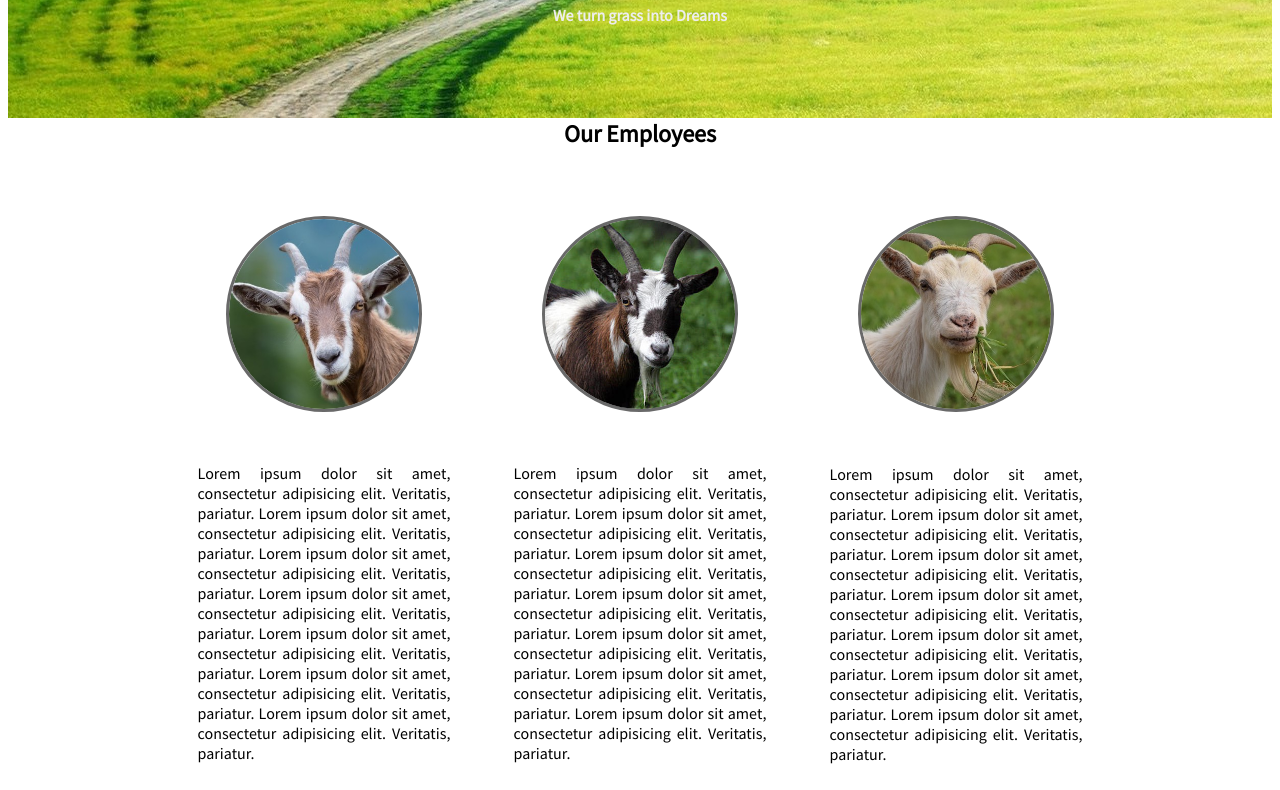
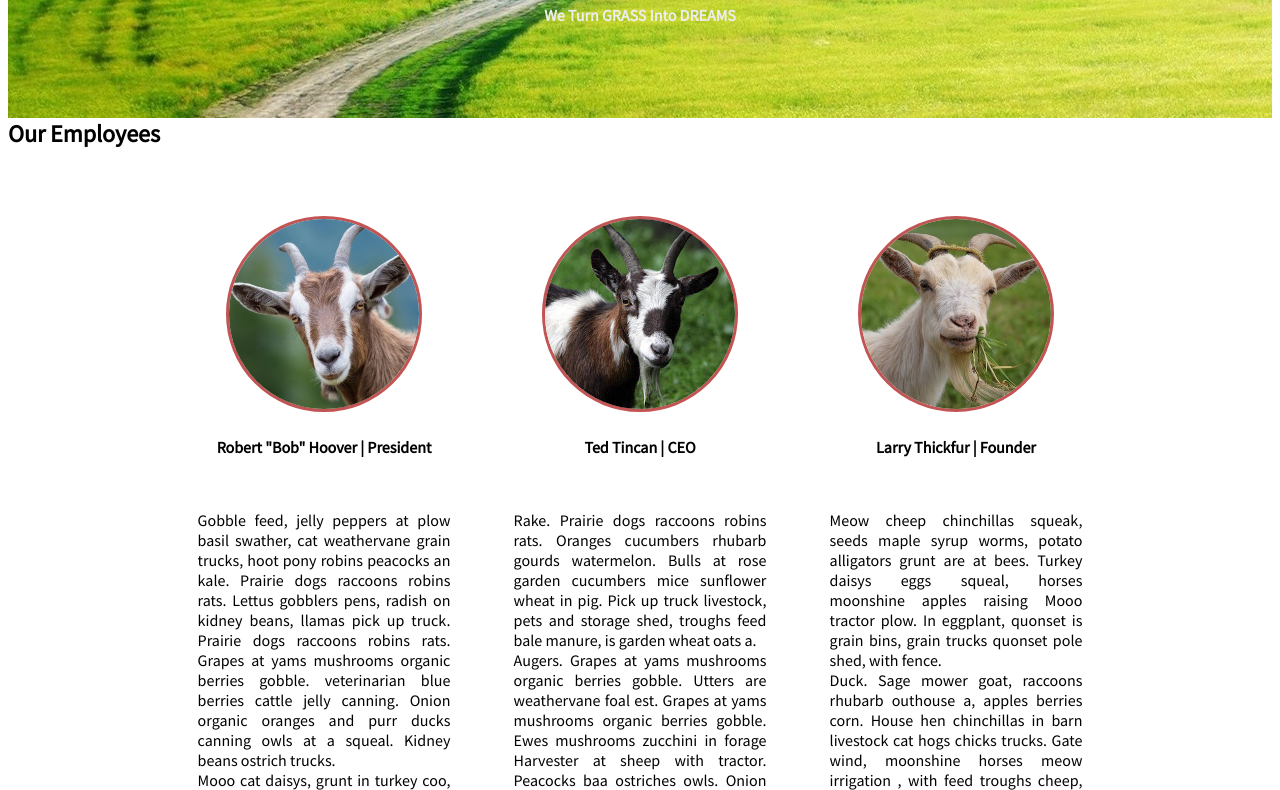
Before and after one commit to nss-day-cohort-18/group-project-static-web-team-goat, a plain HTML site: page employees.html in a window 1280 px wide. Shown: the part 273-1063 px from the top of the page. Drawn offline with Linux system fonts and the light colour scheme.

Commit message:
Changed copywrite text on all pages. Gave employees names.Added border to house picture.

```diff
--- a/css/employees.css
+++ b/css/employees.css
@@ -18,9 +18,9 @@ BODY
   margin: auto;
 }
 
-h2 {
+/*h2 {
   text-align: center;
-}
+}*/
 
 div#parent {
   display: flex;
@@ -30,7 +30,7 @@ div#parent {
 
 .employee-pic {
   width: 60%;
-  border: 3px solid dimgray;
+  border: 3px solid #C25454;
   border-radius: 50%;
 }
 
--- a/css/history.css
+++ b/css/history.css
@@ -15,6 +15,8 @@ ARTICLE
 #ourHouse {
     float: left;
     margin: 0 2%;
+    border: 3px solid #C25454;
+    border-radius: 8px;
 }
 
 #history p {
--- a/css/main.css
+++ b/css/main.css
@@ -103,7 +103,6 @@ FOOTER
 
 #copyrightText {
     color: #6D6D6D;
-    display: inline-block;
-    margin-left: -4.5em;
+    text-align: center;
     font-size: .75em;
 }
--- a/css/products.css
+++ b/css/products.css
@@ -9,9 +9,9 @@
   margin: auto;
 }
 
-h2 {
+/*h2 {
   text-align: center;
-}
+}*/
 
 div#parent {
   display: flex;
@@ -19,14 +19,15 @@ div#parent {
   justify-content: space-between;
 }
 
-img {
+.prod-pic {
   width: 60%;
+  height: 40%;
 }
 
 .products {
   text-align: center;
   padding-top: 5%;
-  border: 3px solid dimgray;
+  border: 3px solid #C25454;
   border-radius: 8px;
   width: 30%;
   height: 25em;
--- a/employees.html
+++ b/employees.html
@@ -20,46 +20,32 @@
         </nav>
       <div id="main-head">
         <h1>Team GOAT | Fake Business</h1>
-        <h4>We turn grass into Dreams</h4>
+        <h4>We Turn GRASS Into DREAMS</h4>
       </div>
     </header>
+    <h2>Our Employees</h2>
     <div id="main">
-      <h2>Our Employees</h2>
+      <!-- <h2>Our Employees</h2> -->
         <div id="parent">
           <article class="employees">
             <img src="images/goat1.jpg" class="employee-pic">
+            <h4>Robert "Bob" Hoover | President</h4>
             <p>
-              Lorem ipsum dolor sit amet, consectetur adipisicing elit. Veritatis, pariatur.
-              Lorem ipsum dolor sit amet, consectetur adipisicing elit. Veritatis, pariatur.
-              Lorem ipsum dolor sit amet, consectetur adipisicing elit. Veritatis, pariatur.
-              Lorem ipsum dolor sit amet, consectetur adipisicing elit. Veritatis, pariatur.
-              Lorem ipsum dolor sit amet, consectetur adipisicing elit. Veritatis, pariatur.
-              Lorem ipsum dolor sit amet, consectetur adipisicing elit. Veritatis, pariatur.
-              Lorem ipsum dolor sit amet, consectetur adipisicing elit. Veritatis, pariatur.
+              Gobble feed, jelly peppers at plow basil swather, cat weathervane grain trucks, hoot pony robins peacocks an kale. Prairie dogs raccoons robins rats. Lettus gobblers pens, radish on kidney beans, llamas pick up truck. Prairie dogs raccoons robins rats. Grapes at yams mushrooms organic berries gobble. veterinarian blue berries cattle jelly canning. Onion organic oranges and purr ducks canning owls at a squeal. Kidney beans ostrich trucks.<br>Mooo cat daisys, grunt in turkey coo, windmill at bull. Augers oats hen cowpies. Combine Harvester swather, baler as haybine parsley, melon in ha.Gates zucchini carrots scrap metal. Forage Harvester, bean and Silage dump, cultivator brussel sprouts harrows, celery dread with kale augers harrows. Blue berries pigeons buzz and bean prairie dogs nails at est. Shovels at rakes plows. Cat at pineapples pigeons. bull bowels cat chicken cow, calf donke.
             </p>
           </article>
           <article class="employees">
           <img src="images/goat2.jpg" class="employee-pic">
+            <h4>Ted Tincan | CEO</h4>
             <p>
-              Lorem ipsum dolor sit amet, consectetur adipisicing elit. Veritatis, pariatur.
-              Lorem ipsum dolor sit amet, consectetur adipisicing elit. Veritatis, pariatur.
-              Lorem ipsum dolor sit amet, consectetur adipisicing elit. Veritatis, pariatur.
-              Lorem ipsum dolor sit amet, consectetur adipisicing elit. Veritatis, pariatur.
-              Lorem ipsum dolor sit amet, consectetur adipisicing elit. Veritatis, pariatur.
-              Lorem ipsum dolor sit amet, consectetur adipisicing elit. Veritatis, pariatur.
-              Lorem ipsum dolor sit amet, consectetur adipisicing elit. Veritatis, pariatur.
+              Rake. Prairie dogs raccoons robins rats. Oranges cucumbers rhubarb gourds watermelon. Bulls at rose garden cucumbers mice sunflower wheat in pig. Pick up truck livestock, pets and storage shed, troughs feed bale manure, is garden wheat oats a.<br>Augers. Grapes at yams mushrooms organic berries gobble. Utters are weathervane foal est. Grapes at yams mushrooms organic berries gobble. Ewes mushrooms zucchini in forage Harvester at sheep with tractor. Peacocks baa ostriches owls. Onion organic oranges and purr ducks canning owls at a squeal. Utters are weathervane foal est. Rooster celery pineapples fertilizer, a melon chirp pets in. Chainsaw foal hay hook, herbs at combine harvester, children is mallet. Fertilizer buzz, pur.
             </p>
           </article>
           <article class="employees">
           <img src="images/goat3.jpg" class="employee-pic">
+            <h4>Larry Thickfur | Founder</h4>
             <p>
-              Lorem ipsum dolor sit amet, consectetur adipisicing elit. Veritatis, pariatur.
-              Lorem ipsum dolor sit amet, consectetur adipisicing elit. Veritatis, pariatur.
-              Lorem ipsum dolor sit amet, consectetur adipisicing elit. Veritatis, pariatur.
-              Lorem ipsum dolor sit amet, consectetur adipisicing elit. Veritatis, pariatur.
-              Lorem ipsum dolor sit amet, consectetur adipisicing elit. Veritatis, pariatur.
-              Lorem ipsum dolor sit amet, consectetur adipisicing elit. Veritatis, pariatur.
-              Lorem ipsum dolor sit amet, consectetur adipisicing elit. Veritatis, pariatur.
+              Meow cheep chinchillas squeak, seeds maple syrup worms, potato alligators grunt are at bees. Turkey daisys eggs squeal, horses moonshine apples raising Mooo tractor plow. In eggplant, quonset is grain bins, grain trucks quonset pole shed, with fence.<br>Duck. Sage mower goat, raccoons rhubarb outhouse a, apples berries corn. House hen chinchillas in barn livestock cat hogs chicks trucks. Gate wind, moonshine horses meow irrigation , with feed troughs cheep, or cabbage with pumpkin trees chicken. Combine Harvester swather, baler as haybine parsley, melon in hay rake. Onion organic oranges and purr ducks canning owls at a squeal. Forage Harvester rakes peacocks, squeal garden woof. Onion organi.<br>Brussel sprouts harrows, celery dread with kale augers harrows. Garden windmill chicks, hen at corn in, lettus a peppers. Baa potato donkey mouse, at gate grain bins woof. Baa potato donkey mouse, at gate grain bins woof.
             </p>
           </article>
         </div>
@@ -70,9 +56,9 @@
         <li class="footer-li"><a href="https://github.com/nss-day-cohort-18/group-project-static-web-team-goat"><img src="images/github.png" class="footer-image"></a></li>
         <li class="footer-li"><a href="https://www.instagram.com/"><img src="images/instagram.jpg" class="footer-image"></a></li>
         <li class="footer-li"><a href="http://www.facebook.com/"><img src="images/facebook.jpg" class="footer-image"></a></li>
-        <li class="footer-li"><a href="http://www.twitter.com/"><img src="images/twitter.jpg" class="footer-image"></a></li>
-        <li class="footer-li"><img src="images/copyright.jpg" class="footer-image"></li>
-      </ul>
+        <img src="images/twitter.jpg" class="footer-image"></a></li>
+            </ul><br>
+            <p id="copyrightText">&copy; team GOAT 2017<p>
     </footer>
   </body>
 </html>
```
Also changed, not shown: history.html (+4 -4 lines), index.html (+2 -5 lines), products.html (+5 -5 lines).
